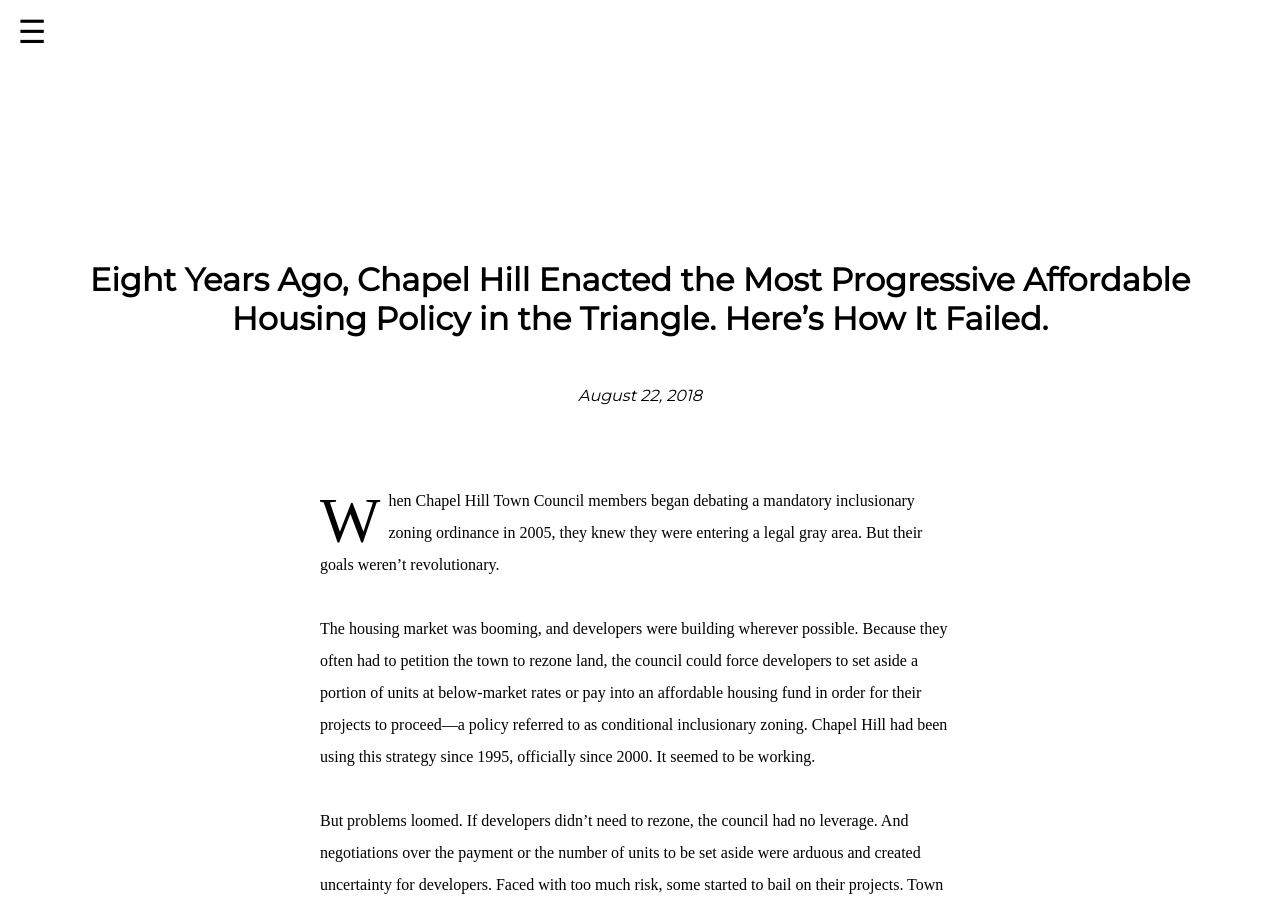
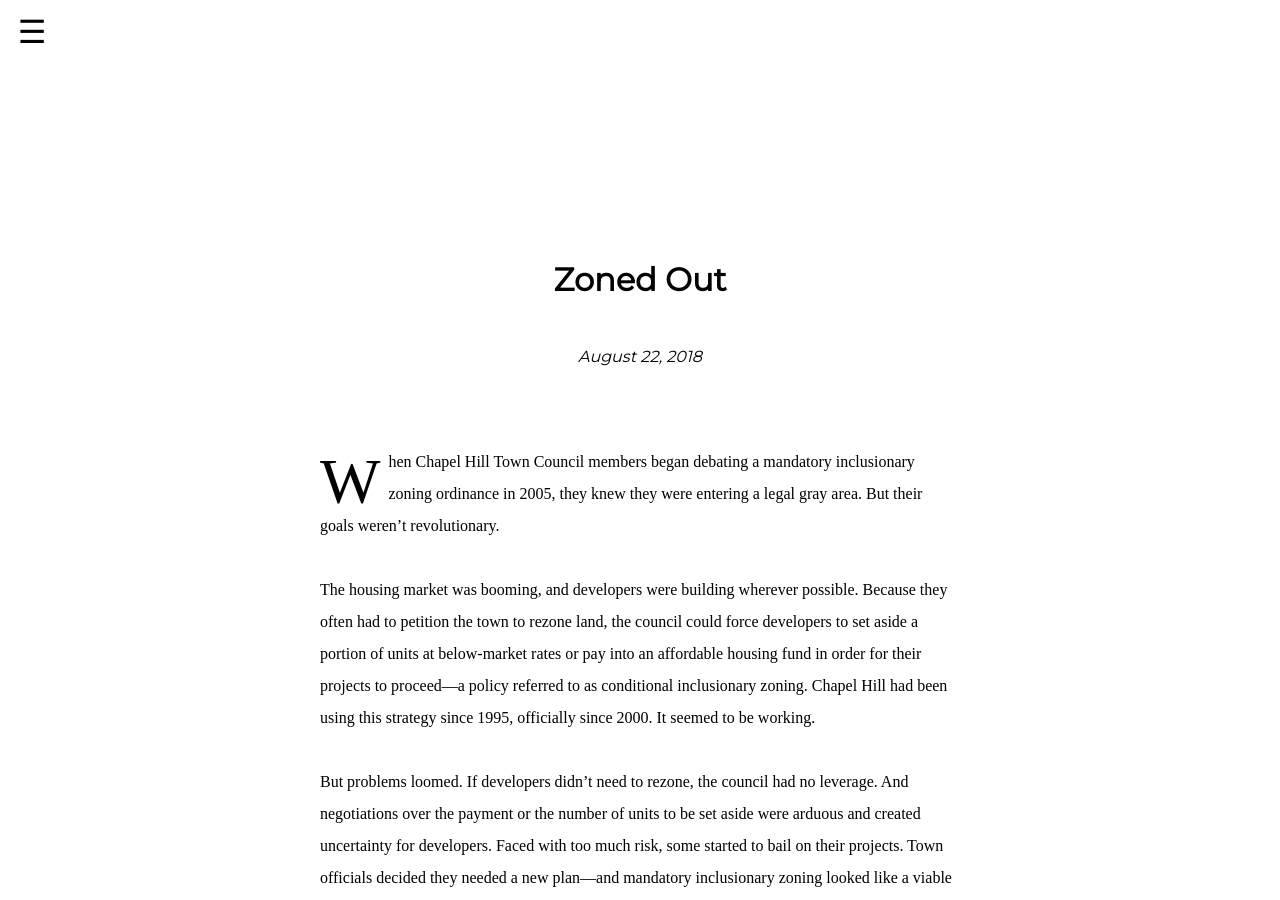
Before and after one commit to themhartman/themhartman.github.io, a Jekyll site: the page built from _posts/2018-08-22-zoned-out.markdown, in a window 1280 px wide and 900 px high, scrolled down 848 px. Built offline with Jekyll 4.4.1, drawn with Linux system fonts in a browser that asks for light colours; some web fonts are replaced.

Commit message:
Changing Ch Is title

```diff
--- a/_posts/2018-08-22-eight-years-ago-chapel-hill.markdown
+++ b/_posts/2018-08-22-zoned-out.markdown
@@ -6,8 +6,8 @@ tags:
 - published
 categories:
 - reporting
-title: "Eight Years Ago, Chapel Hill Enacted the Most Progressive Affordable Housing Policy in the Triangle. Here’s How It Failed."
-summary: "Fighting a national problem with local solutions."
+title: "Zoned Out"
+summary: "Eight Years Ago, Chapel Hill Enacted the Most Progressive Affordable Housing Policy in the Triangle. Here’s How It Failed."
 layout: post
 image: /assets/img/indy_weekly.jpg
 ---
```
